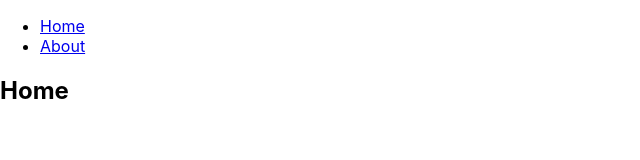
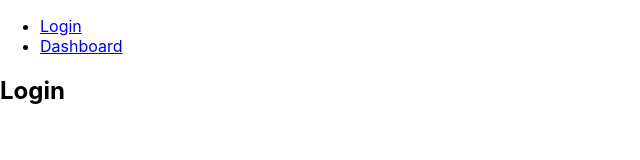
Before and after one commit to salinpaul94/60_DAY_PLAN_FOR_CROSS_PALTFORM_DEVELOPMENT, a React (Create React App) app in the folder my-router-app/: page / in a window 1280 px wide. Shown: the top 160 px of the page, without its empty margins (0-640 px from the left). Built offline with nearby package versions, Linux system fonts and the light colour scheme.

Commit message:
router task 14 example 2

```diff
--- a/my-router-app/src/App.js
+++ b/my-router-app/src/App.js
@@ -1,9 +1,11 @@
 import './App.css';
 import RouterTask14Example1 from './componentsDay5/RouterTask14Example1';
+import RouterTask14Example2 from './componentsDay5/RouterTask14Example2';
 
 function App() {
   return (
-    <RouterTask14Example1/>
+    // <RouterTask14Example1/>
+    <RouterTask14Example2/>
   );
 }
 
--- /dev/null
+++ b/my-router-app/src/componentsDay5/RouterTask14Example2.js
@@ -0,0 +1,36 @@
+import React, { useState } from "react";
+import { BrowserRouter as Router, Route, Routes, Link, Navigate } from "react-router-dom";
+
+function Dashboard() {
+  return <h2>Dashboard</h2>;
+}
+
+function Login() {
+  return <h2>Login</h2>;
+}
+
+function RouterTask14Example2() {
+  const [isAuthenticated, setIsAuthenticated] = useState(false);
+
+  return (
+    <Router>
+      <div>
+        <nav>
+          <ul>
+            <li><Link to="/" onClick={() => setIsAuthenticated(false)}>Login</Link></li>
+            <li><Link to="/dashboard" onClick={() => setIsAuthenticated(true)}>Dashboard</Link></li>
+          </ul>
+        </nav>
+        <Routes>
+          <Route exact path="/" element={<Login/>} />
+          <Route
+            path="/dashboard"
+            element={isAuthenticated ? <Dashboard/> : <Navigate to="/"/>}
+          />
+        </Routes>
+      </div>
+    </Router>
+  );
+}
+
+export default RouterTask14Example2;
```
